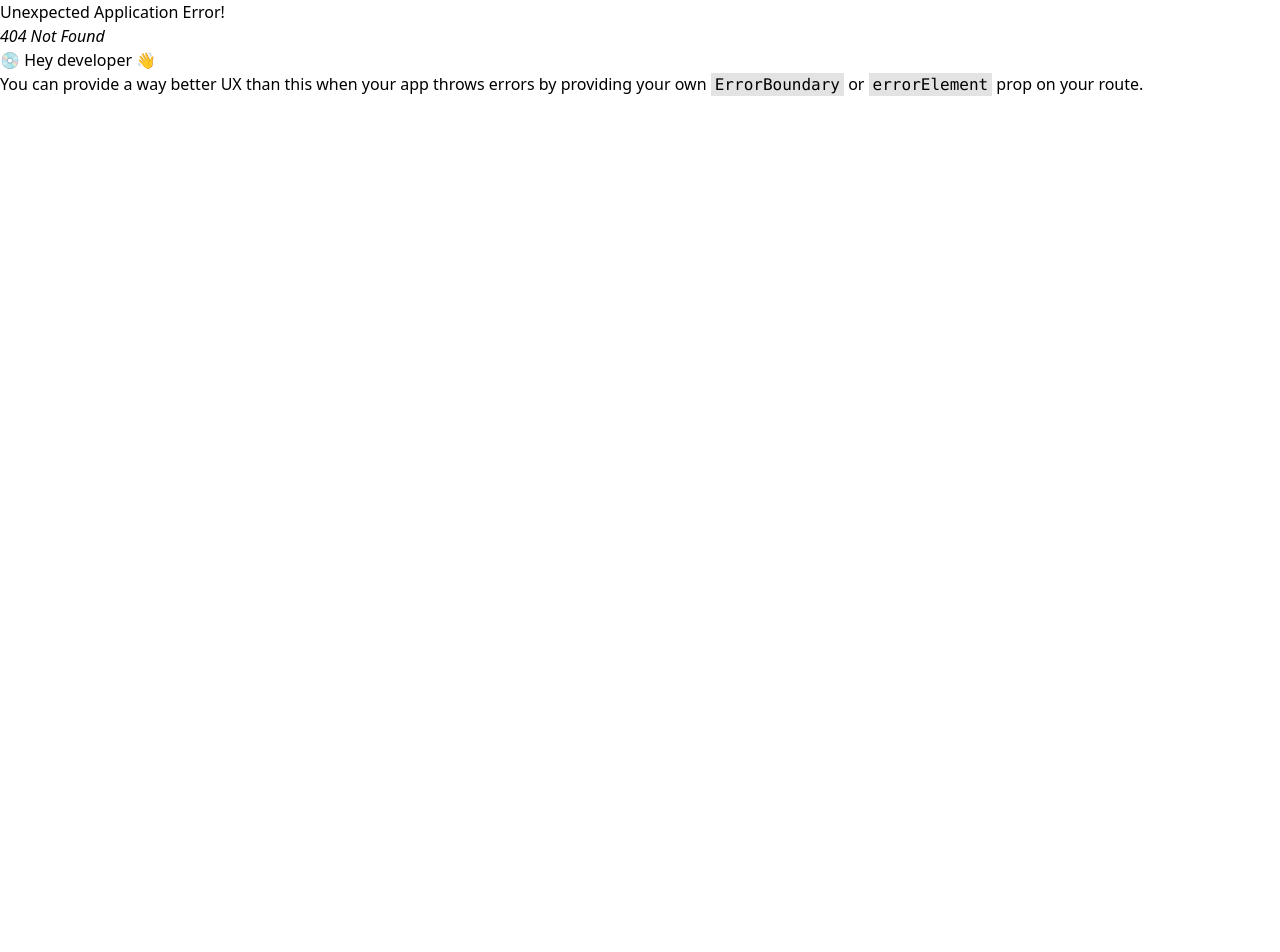
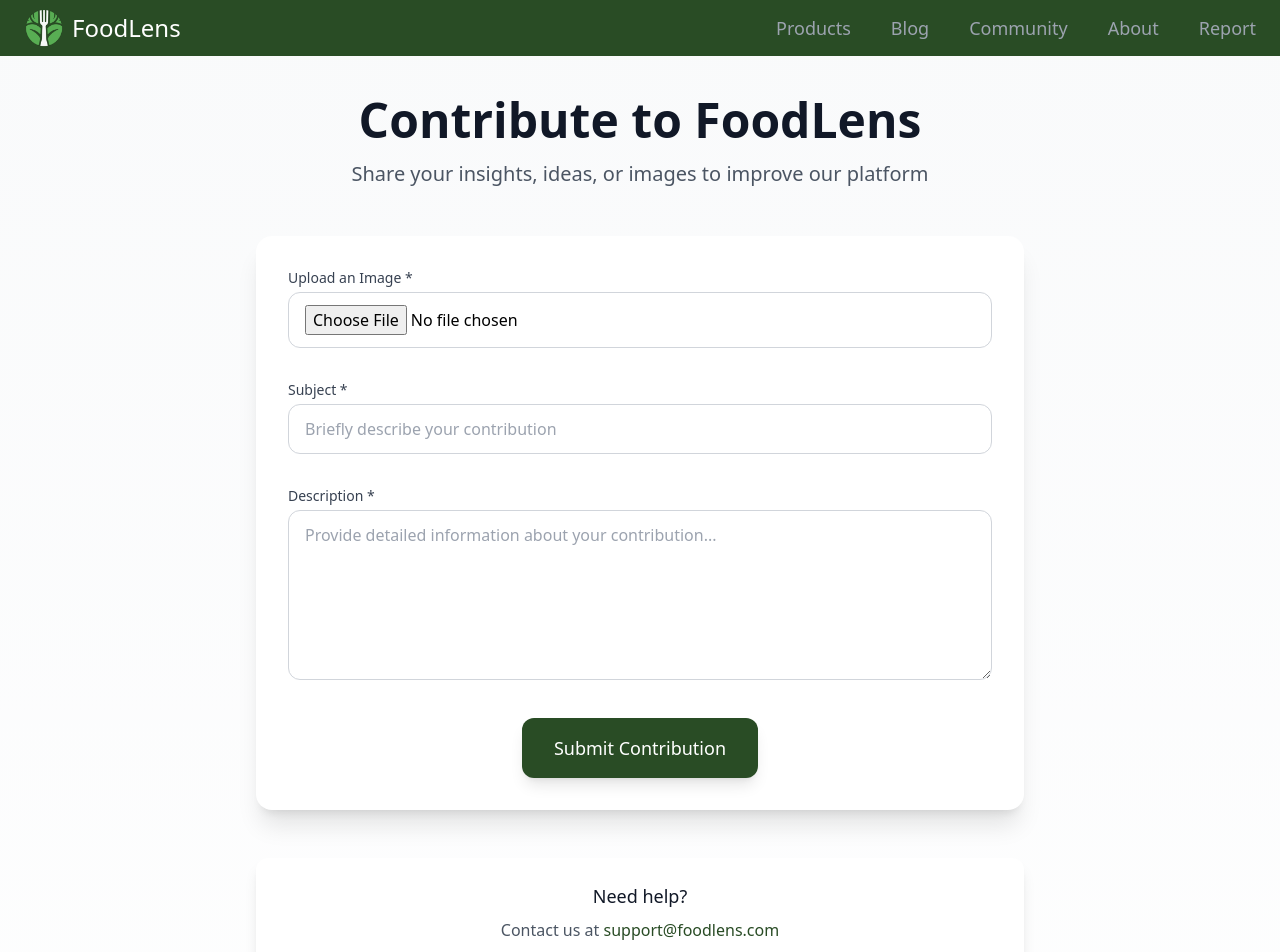
Before and after one commit to red345686/Foodlens_revamped, a React (Vite) app in the folder frontend/: page /contribute in a window 1280 px wide. Before the commit this address had no page. Shown: the top 952 px of the page. Before the commit the page ends 800 px from the top, so only its background shows below. Built offline with nearby package versions, Linux system fonts and the light colour scheme.

Commit message:
Added Contribution

```diff
--- a/frontend/src/App.jsx
+++ b/frontend/src/App.jsx
@@ -11,6 +11,7 @@ import Explore from './Explore';
 import Report from './components/Report';
 import FAQs from './FAQs';
 import { auth } from './firebase';
+import Contribute from './Contribute';
 
 function App() {
 
@@ -77,10 +78,18 @@ function App() {
       path: "/faqs",
       element:
         <>
-          <NavBar page='faqs' />
+          {/* <NavBar page='faqs' /> */}
           <FAQs />
         </>
     },
+    {
+      path: "/contribute",
+      element:
+        <>
+          {/* <NavBar page='contribute' /> */}
+          <Contribute />
+        </>
+    }
   ]);
   return (
     <>
--- a/frontend/src/Blogs.jsx
+++ b/frontend/src/Blogs.jsx
@@ -1,8 +1,10 @@
 import React from 'react'
 import Footer from './Footer'
 import ArrowForwardIosIcon from '@mui/icons-material/ArrowForwardIos';
+import AddIcon from '@mui/icons-material/Add';
 import NavBar from './components/NavBar';
 import { Link } from 'react-router-dom';
+import { motion } from 'framer-motion';
 
 const Blogs = () => {
   const tempData = [
@@ -51,17 +53,28 @@ const Blogs = () => {
   return (
     <div className="min-h-screen flex flex-col overflow-x-hidden bg-[#d9f8da]">
       <NavBar page='blogs' />
-      <div className="bg-[#b7f7b0]" style={{ marginTop: '56px' }}>
+      <div className="bg-[#b7f7b0]" style={{ marginTop: '56px', paddingBottom: '2rem', clipPath: 'polygon(0 0, 100% 0, 100% 100%, 0 65%)' }}>
         <div className="max-w-7xl mx-auto px-4 sm:px-6 lg:px-8 py-6">
-          <h1 className="text-3xl md:text-4xl font-serif text-[#005b2f]">THE LATEST</h1>
+          <div className='flex flex-row justify-between items-center'>
+            <h1 className="text-3xl md:text-4xl font-serif text-[#005b2f]">THE LATEST</h1>
+            <motion.div whileHover={{ scale: 1.05 }} whileTap={{ scale: 0.95 }}>
+              <Link
+                to='/contribute'
+                className="inline-flex items-center gap-2 bg-[#294c25] text-white px-4 py-2 rounded-full shadow-md hover:bg-[#013a1e] transition-colors duration-300"
+              >
+                <AddIcon className="text-white" />
+                <span className="font-medium">Contribute</span>
+              </Link>
+            </motion.div>
+          </div>
           <p className="text-base md:text-lg text-[#11500c]">Stay up to date with latest food news and facts</p>
         </div>
       </div>
       {/* Triangle aa gya wapas */}
-      <div className='w-full h-6 md:h-12 -mt-[1px]' style={{
+      {/* <div className='w-full h-6 md:h-12 -mt-[1px]' style={{
         clipPath: 'polygon(0 0, 100% 0, 100% 100%)',
         backgroundColor: '#b7f7b0',
-      }}></div>
+      }}></div> */}
 
       <div className="flex-grow">
         <div className="max-w-7xl mx-auto px-4 sm:px-6 lg:px-8 py-6">
--- /dev/null
+++ b/frontend/src/Contribute.jsx
@@ -0,0 +1,121 @@
+import React, { useState } from 'react';
+import NavBar from './components/NavBar';
+import Footer from './Footer';
+import { motion } from 'framer-motion';
+
+const Contribute = () => {
+  const [formData, setFormData] = useState({
+    subject: '',
+    description: '',
+    image: null
+  });
+
+  const handleChange = (e) => {
+    const { name, value, files } = e.target;
+    setFormData(prev => ({
+      ...prev,
+      [name]: files ? files[0] : value
+    }));
+  };
+
+  const handleSubmit = (e) => {
+    e.preventDefault();
+    console.log(formData);
+  };
+
+  return (
+    <div className="min-h-screen flex flex-col overflow-x-hidden bg-gradient-to-b from-gray-50 to-white">
+      <NavBar page='contribute' />
+      <main className="flex-grow w-full">
+        <div className="pt-24 pb-8 sm:pb-12 px-4 sm:px-6 lg:px-8 max-w-7xl mx-auto">
+          <div className="max-w-3xl mx-auto">
+            <motion.div
+              initial={{ opacity: 0, y: 20 }}
+              animate={{ opacity: 1, y: 0 }}
+              transition={{ duration: 0.5 }}
+              className="text-center mb-12"
+            >
+              <h1 className="text-4xl sm:text-5xl font-bold text-gray-900 mb-4">Contribute to FoodLens</h1>
+              <p className="text-lg sm:text-xl text-gray-600">Share your insights, ideas, or images to improve our platform</p>
+            </motion.div>
+
+            <form onSubmit={handleSubmit} className="bg-white rounded-2xl shadow-xl p-6 sm:p-8">
+
+              {/* Image Upload */}
+              <div className="mb-8">
+                <label className="block text-sm font-medium text-gray-700 mb-1">Upload an Image *</label>
+                <input
+                  type="file"
+                  name="image"
+                  accept="image/*"
+                  required
+                  onChange={handleChange}
+                  className="w-full px-4 py-3 border border-gray-300 rounded-xl focus:ring-2 focus:ring-green-500"
+                />
+              </div>
+
+              {/* Contribution Subject */}
+              <div className="mb-8">
+                <label className="block text-sm font-medium text-gray-700 mb-1">Subject *</label>
+                <input
+                  type="text"
+                  name="subject"
+                  required
+                  value={formData.subject}
+                  onChange={handleChange}
+                  className="w-full px-4 py-3 border border-gray-300 rounded-xl focus:ring-2 focus:ring-green-500"
+                  placeholder="Briefly describe your contribution"
+                />
+              </div>
+
+              {/* Description */}
+              <div className="mb-8">
+                <label className="block text-sm font-medium text-gray-700 mb-1">Description *</label>
+                <textarea
+                  name="description"
+                  required
+                  rows="6"
+                  value={formData.description}
+                  onChange={handleChange}
+                  className="w-full px-4 py-3 border border-gray-300 rounded-xl focus:ring-2 focus:ring-green-500"
+                  placeholder="Provide detailed information about your contribution..."
+                />
+              </div>
+
+              {/* Submit Button */}
+              <div className="flex justify-center">
+                <motion.button
+                  whileHover={{ scale: 1.02 }}
+                  whileTap={{ scale: 0.98 }}
+                  type="submit"
+                  className="bg-[#294c25] text-white px-8 py-4 rounded-xl text-lg font-medium hover:bg-[#1a3317] transition-colors shadow-lg hover:shadow-xl"
+                >
+                  Submit Contribution
+                </motion.button>
+              </div>
+            </form>
+
+            {/* Additional Information */}
+            <motion.div
+              initial={{ opacity: 0 }}
+              animate={{ opacity: 1 }}
+              transition={{ delay: 0.5 }}
+              className="mt-12 text-center bg-white rounded-xl p-6 shadow-lg"
+            >
+              <h3 className="text-lg font-medium text-gray-900 mb-2">Need help?</h3>
+              <p className="text-gray-600">
+                Contact us at {" "}
+                <a href="mailto:support@foodlens.com" className="text-[#294c25] hover:text-[#1a3317] font-medium">
+                  support@foodlens.com
+                </a>
+              </p>
+            </motion.div>
+          </div>
+        </div>
+      </main>
+      <Footer />
+    </div>
+  );
+};
+
+export default Contribute;
--- a/frontend/src/firebase.js
+++ b/frontend/src/firebase.js
@@ -1,19 +1,19 @@
 // Import the functions you need from the SDKs you need
 import { initializeApp } from "firebase/app";
 import { getAuth, GoogleAuthProvider } from "firebase/auth";
-
+// import dotenv from 'dotenv';
+// dotenv.config();
 // Your web app's Firebase configuration
 
 const firebaseConfig = {
-    apiKey: "AIzaSyB8fG5jcnDemvNuccQkUwcniDmsFBfyIAA",
-    authDomain: "foodlens-9511a.firebaseapp.com",
-    projectId: "foodlens-9511a",
-    storageBucket: "foodlens-9511a.firebasestorage.app",
-    messagingSenderId: "683170353347",
-    appId: "1:683170353347:web:fc345aa3c87a3864cf1276",
-    measurementId: "G-JNKD1FJPSC"
+    apiKey: import.meta.env.VITE_apiKey,
+    authDomain: import.meta.env.VITE_authDomain,
+    projectId: import.meta.env.VITE_projectId,
+    storageBucket: import.meta.env.VITE_storageBucket,
+    messagingSenderId: import.meta.env.VITE_messagingSenderId,
+    appId: import.meta.env.appId,
+    measurementId: import.meta.env.measurementId
 };
-
 
 // Initialize Firebase
 const app = initializeApp(firebaseConfig);
```
